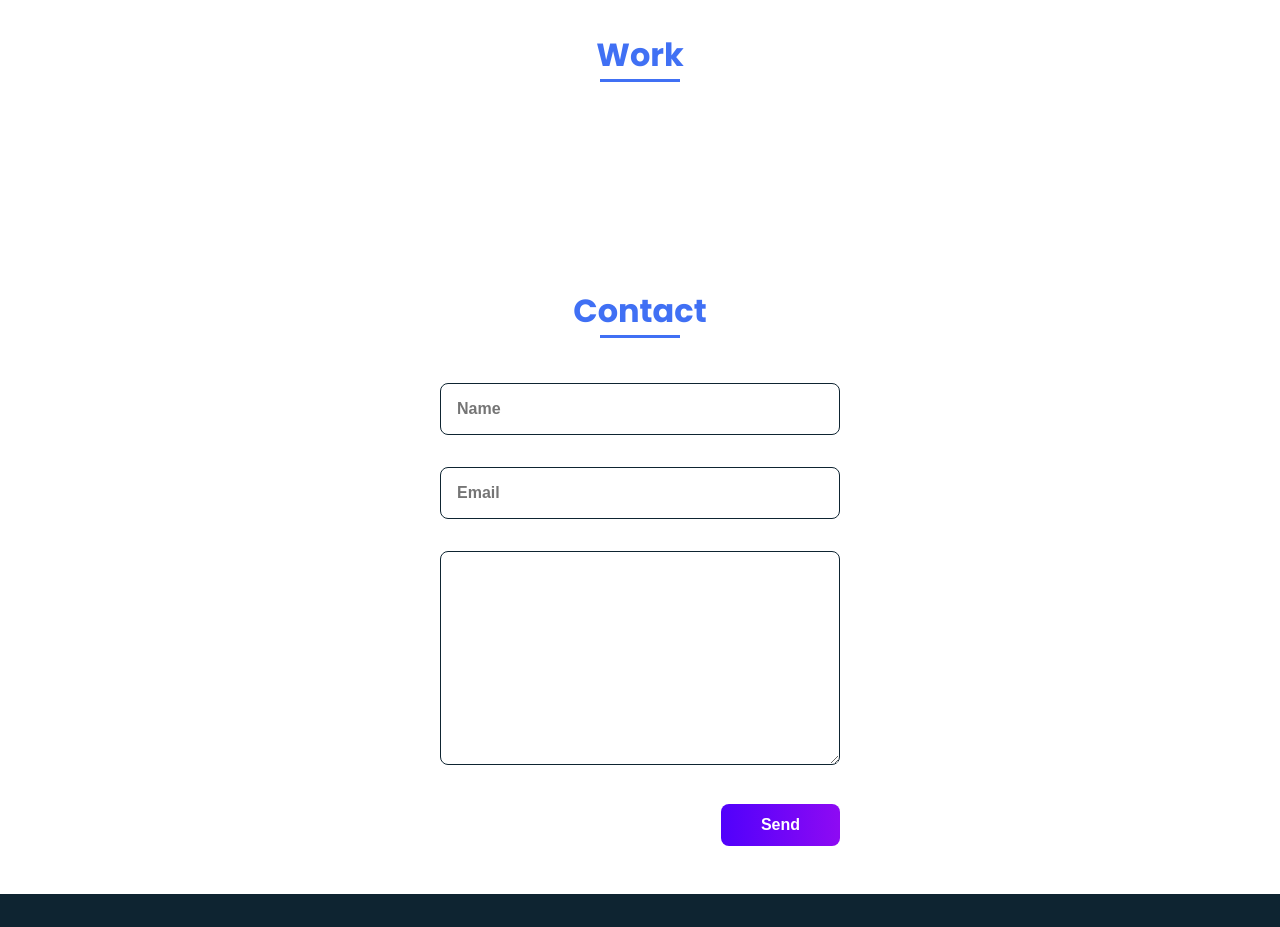
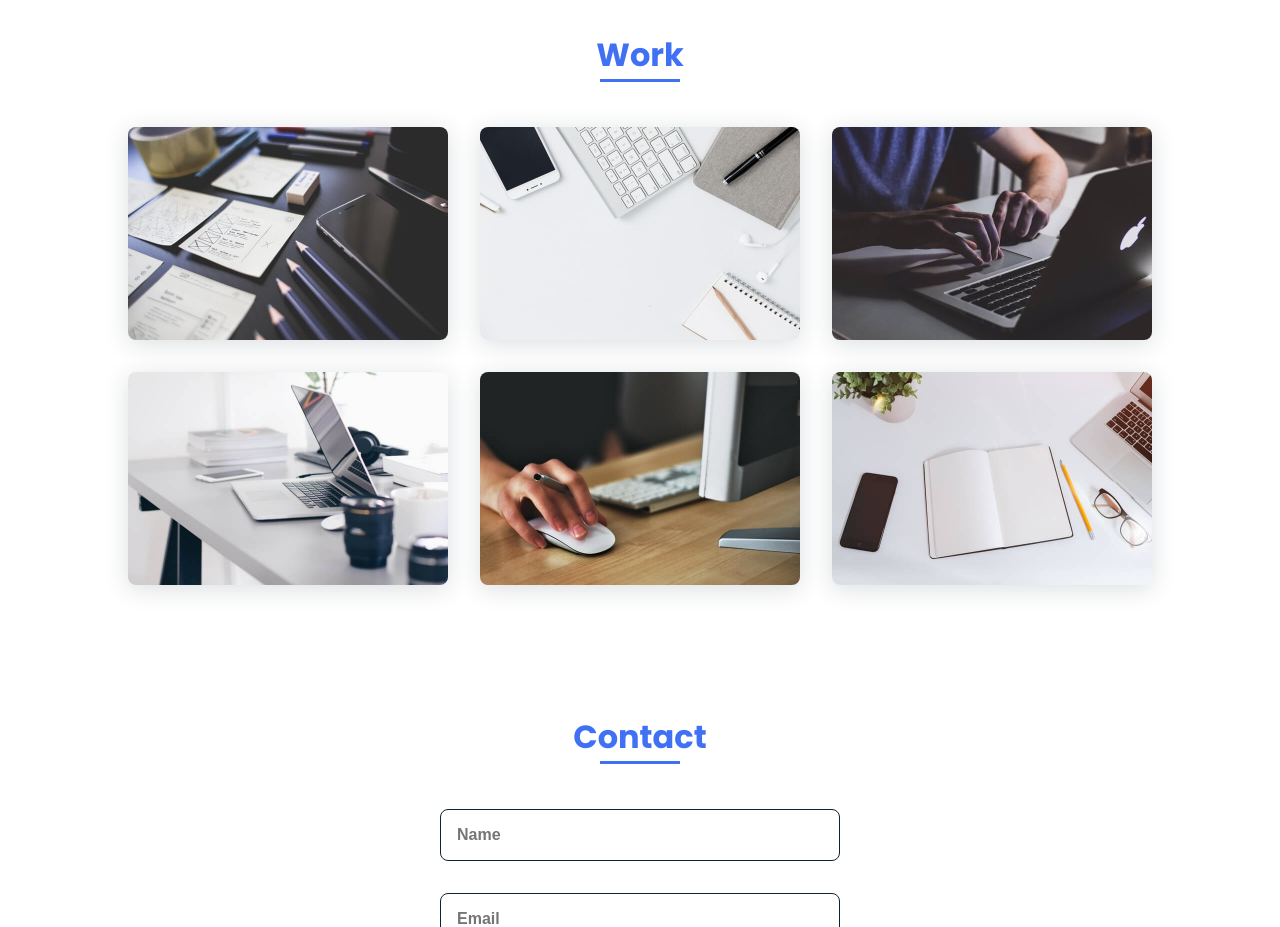
Before and after one commit to Suji358/Portfolio, a plain HTML site: page index.html in a window 1280 px wide. Shown: the part 2080-3007 px from the top of the page. Drawn offline with nearby package versions, Linux system fonts and the light colour scheme; files whose address does not match are found by name.

Commit message:
Update index.html

```diff
--- a/index.html
+++ b/index.html
@@ -988,27 +988,27 @@
         >
 
         <div class="work_img">
-          <img src="./photo/work1.jpg" alt="" width="100%" height="auto" />
+          <img src="work1.jpg" alt="" width="100%" height="auto" />
         </div>
 
         <div class="work_img">
-          <img src="./photo/work2.jpg" alt="" width="100%" height="auto" />
+          <img src="work2.jpg" alt="" width="100%" height="auto" />
         </div>
 
         <div class="work_img">
-          <img src="./photo/work3.jpg" alt=""width="100%" height="auto" />
+          <img src="work3.jpg" alt=""width="100%" height="auto" />
         </div>
 
         <div class="work_img">
-          <img src="./photo/work4.jpg" alt=""width="100%" height="auto" />
+          <img src="work4.jpg" alt=""width="100%" height="auto" />
         </div>
 
         <div class="work_img">
-          <img src="./photo/work5.jpg" alt=""width="100%" height="auto" />
+          <img src="work5.jpg" alt=""width="100%" height="auto" />
         </div>
 
         <div class="work_img">
-          <img src="./photo/work6.jpg" alt=""width="100%" height="auto" />
+          <img src="work6.jpg" alt=""width="100%" height="auto" />
         </div>
         </div>
       </section>
```
